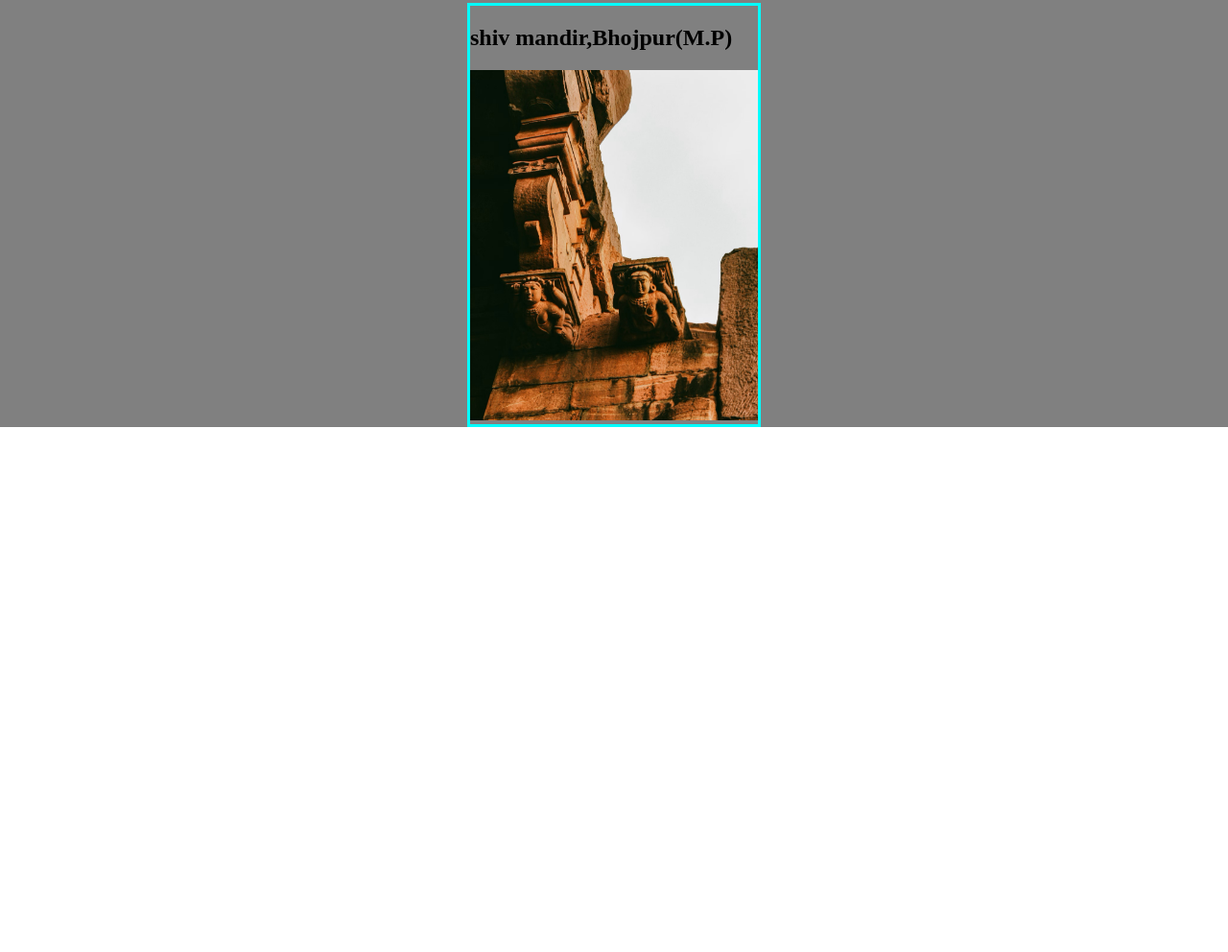
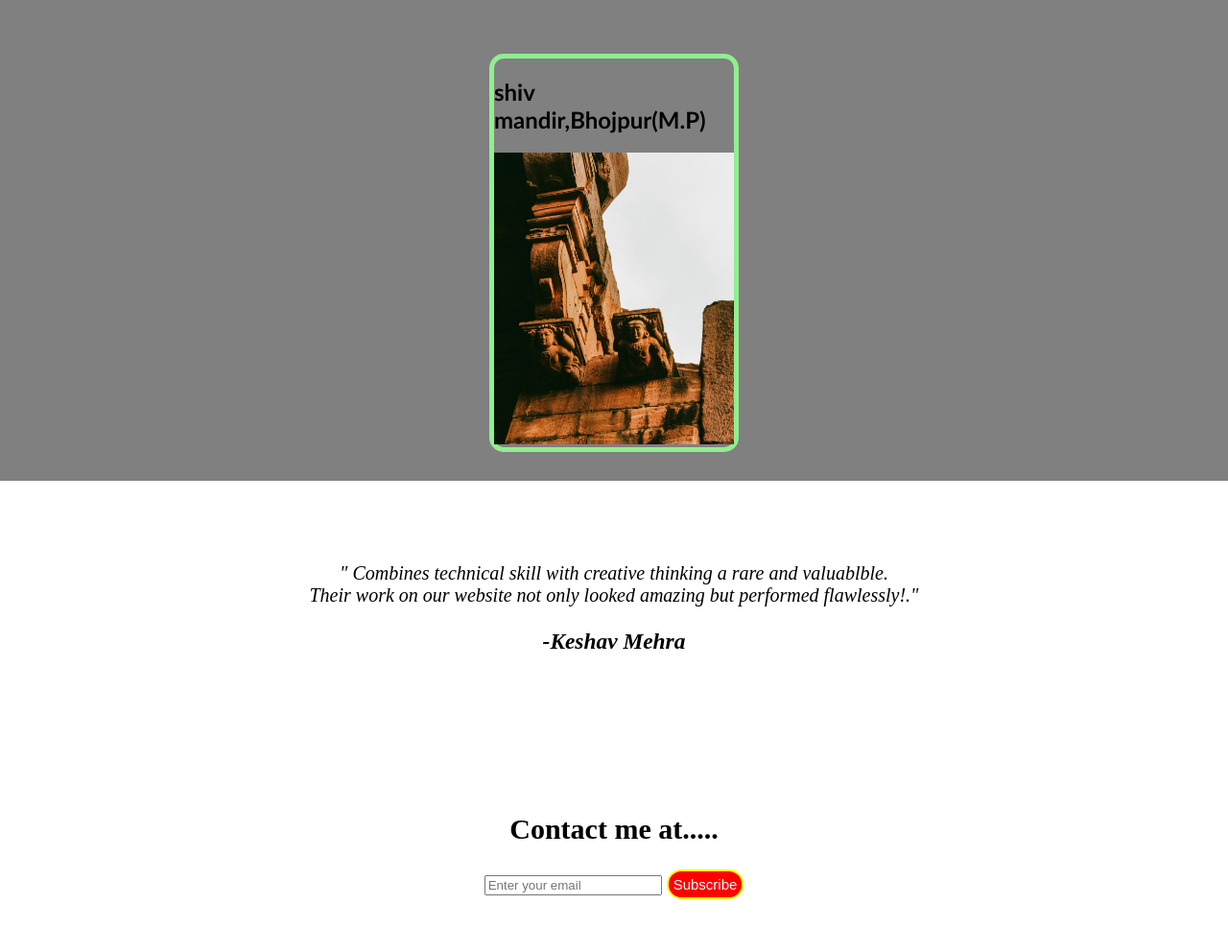
Before and after one commit to Keshavmehra79/My-portfolio, a plain HTML site: page index.html in a window 1280 px wide. Shown: the part 1415-2407 px from the top of the page at 96% size. Before the commit the page ends 1860 px from the top, so only its background shows below. Drawn offline with nearby package versions, Linux system fonts and the light colour scheme.

Commit message:
work in progress

```diff
--- a/index.html
+++ b/index.html
@@ -64,5 +64,22 @@
               </div>
     </section>
 
+
+<section class="testomonial">
+   <p >
+
+        " Combines technical skill with creative thinking  a rare and valuablble. <br> Their work on our website not only looked amazing but performed flawlessly!."
+
+   </p>
+   <h3>-Keshav Mehra</h3>
+</section>
+
+<section class="newsletter">
+    <form action="" >
+        <h1>Contact me at.....</h1>
+        <input type="email" placeholder="Enter your email" required>
+        <button type="submit">Subscribe</button>
+    </form>
+</section>
 </body>
 </html>
--- a/style.css
+++ b/style.css
@@ -8,7 +8,6 @@ body {
     background-color: rgb(9, 105, 137);
     display: flex;
     justify-content: space-around;
-    box-shadow: 3px 4px 5px;
     font-size: 20px;
     align-items: center;
     color: white;
@@ -81,14 +80,15 @@ body {
 }
 
 .about{
+  color: white;
 
   text-align: center;
   background-color: darkolivegreen;
-  font-family: "Playfair Display", serif;
+  font-family: 'Gill Sans', 'Gill Sans MT', Calibri, 'Trebuchet MS', sans-serif;
   padding: 0.5px;
 }
 .about div p{
-  font-family: "Alfa Slab One", serif;
+  font-family: 'Segoe UI', Tahoma, Geneva, Verdana, sans-serif;
   font-size: 20px;
 }
 .about div h1{
@@ -99,8 +99,9 @@ body {
 .heading{
   text-align: center;
   background-color: gray;
-  font-size: 45px;
-  padding: 50px;
+  font-family: 'Courier New', Courier, monospace;
+  font-size: 35px;
+  padding: 30px;
   margin-top: 15px;
 }
 .cards{
@@ -109,17 +110,43 @@ body {
   display: flex;
   flex-wrap: wrap;
   justify-content: space-evenly;
+  font-family: 'Trebuchet MS', 'Lucida Sans Unicode', 'Lucida Grande', 'Lucida Sans', Arial, sans-serif;
   gap: 40px;
 
 
 }
 
 .cards div{
-  border: 3px solid aqua;
-  width: 300px;
+  margin: 30px;
+  border-radius: 15px;
+  border: 5px solid lightgreen;
+  width: 250px;
 }
 
 .cards img{
-width: 300px;
+width: 250px;
 
 }
+
+
+.testomonial{
+  font-size: 20px;
+  margin: 85px;
+  text-align: center;
+  font-style: italic;
+}
+
+.newsletter{
+  text-align: center;
+  padding: 55px;
+  font-size: 20px;
+}
+.newsletter button{
+  background-color: red;
+  color: white;
+  border-radius: 15px;
+  border: 2px solid yellow;
+  font-size:  15px;
+  padding: 5px;
+
+}
```
